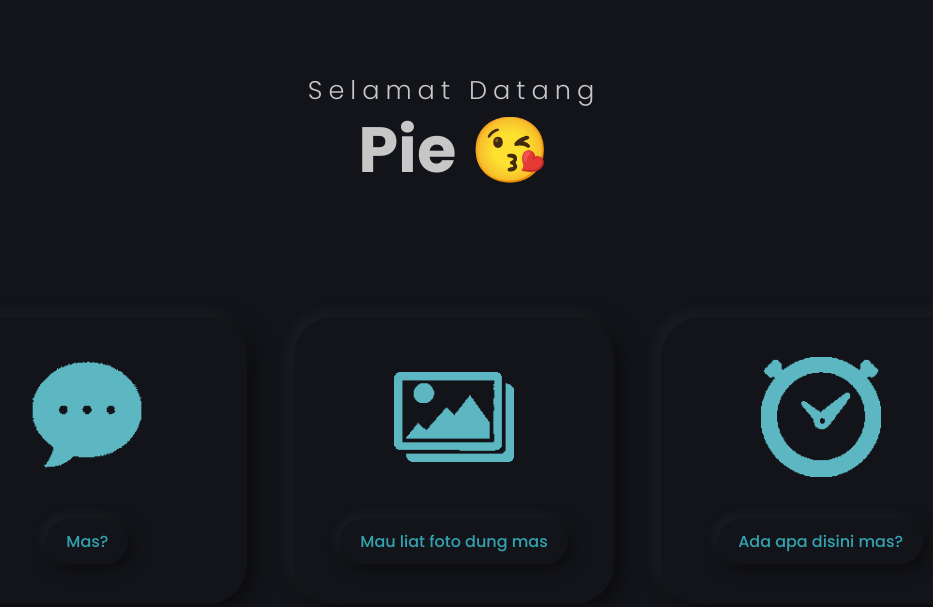
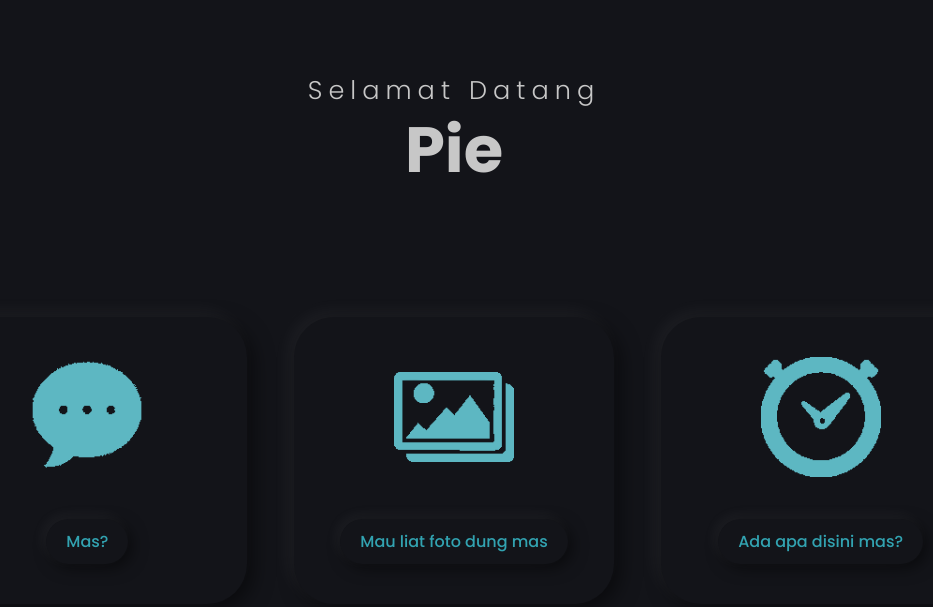
Before and after one commit to mkhoirulwafa/mkhoirulwafa.github.io, a plain HTML site: page index.html in a window 1280 px wide. Shown: the whole page, without its empty margins (186-1119 px from the left). Drawn offline with Linux system fonts and the light colour scheme.

Commit message:
delete emoji on title

```diff
--- a/index.html
+++ b/index.html
@@ -10,7 +10,7 @@
 
 <body>
     <div class="bigTitle">
-        <h2><span>Selamat Datang</span>Pie &#128536</h2>
+        <h2><span>Selamat Datang</span>Pie</h2>
     </div>
     <div class="body">
         <div class="container">
```
